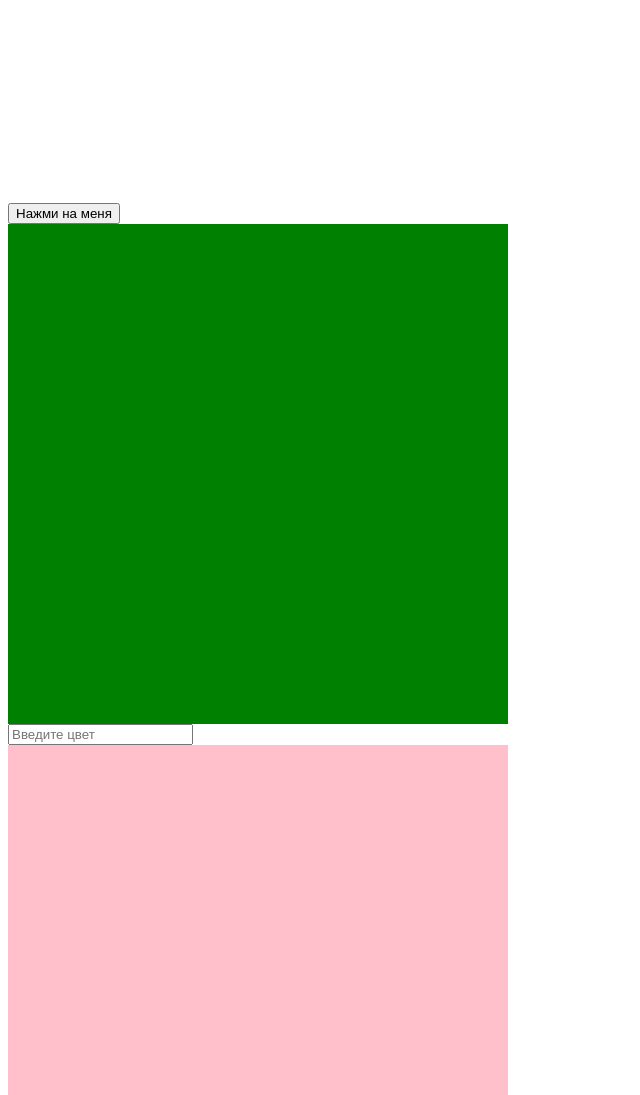
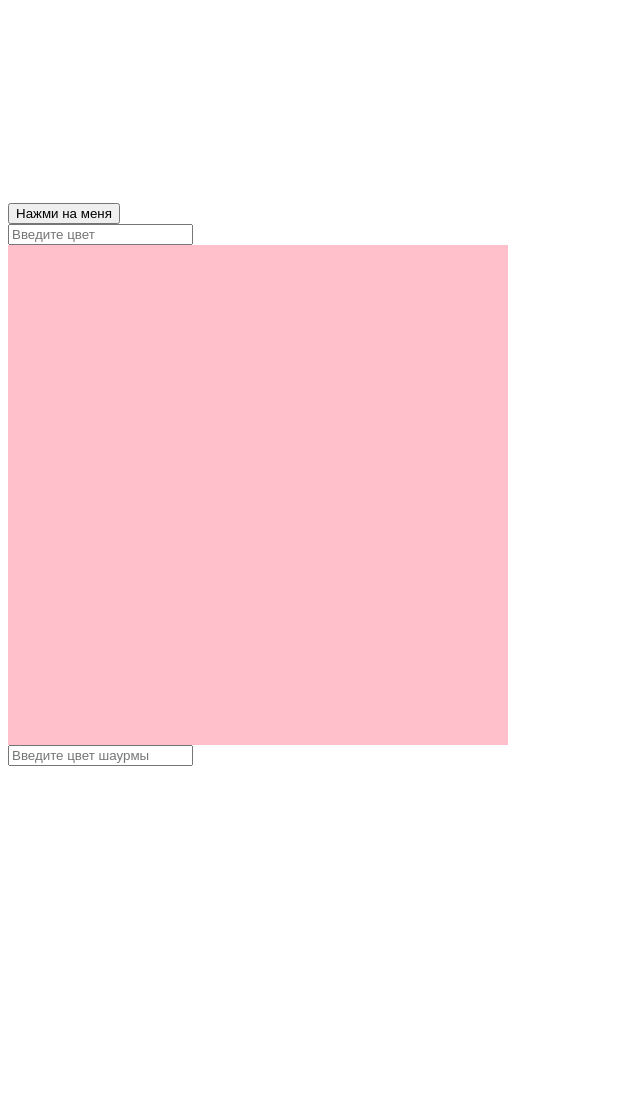
Before and after one commit to 991o2o9/taskDom-Js23-2, a plain HTML site: page index.html in a window 1280 px wide. Shown: the part 5-1100 px from the top of the page, without its empty margins (0-640 px from the left). After the commit the page ends 800 px from the top, so only its background shows below. Drawn offline with Linux system fonts and the light colour scheme.

Commit message:
Update style.css

```diff
--- a/style/style.css
+++ b/style/style.css
@@ -2,9 +2,3 @@
   width: 200px;
   height: 200px;
 }
-
-#newDiv {
-  width: 500px;
-  height: 500px;
-  background-color: green;
-}
```
